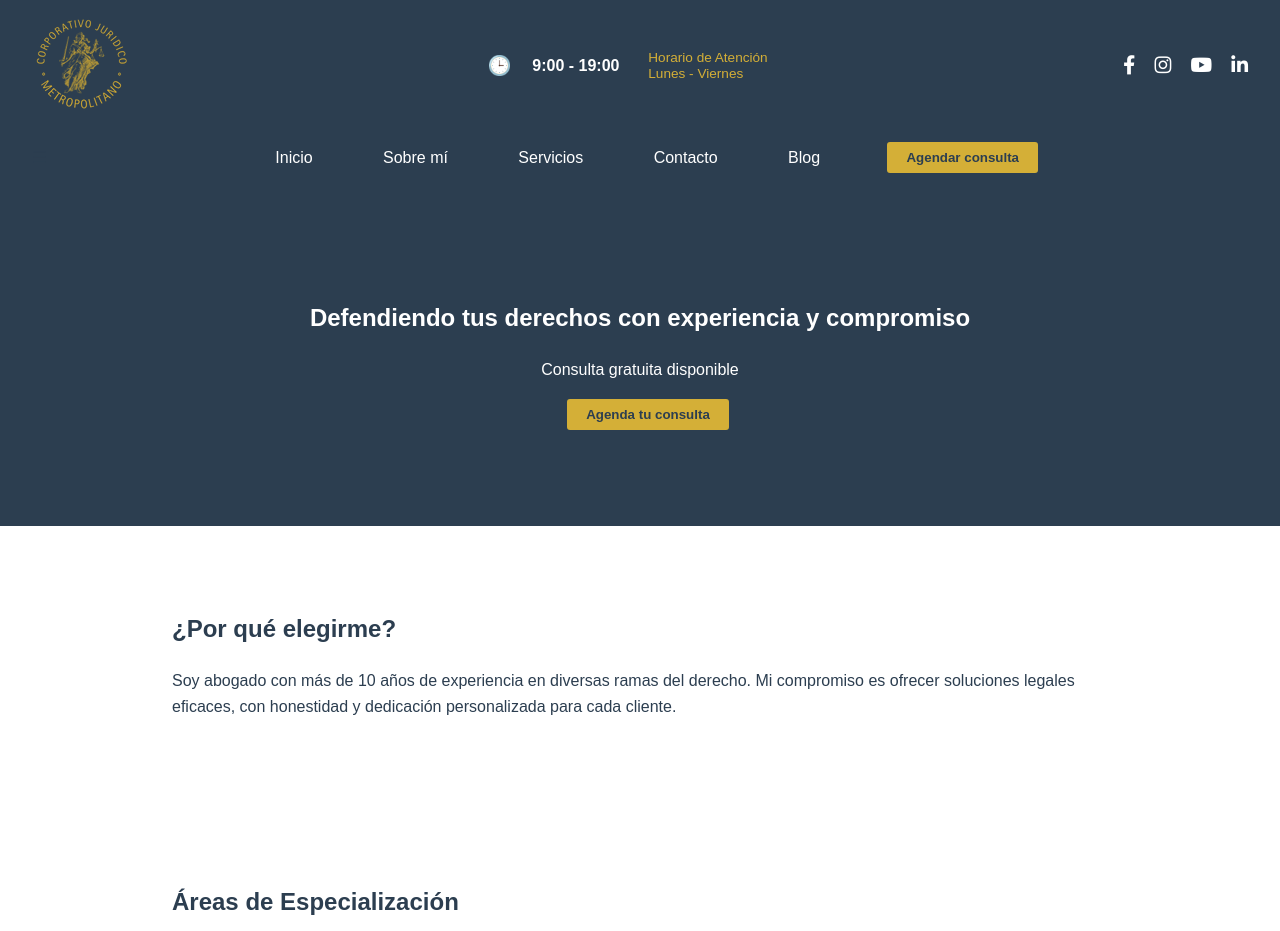
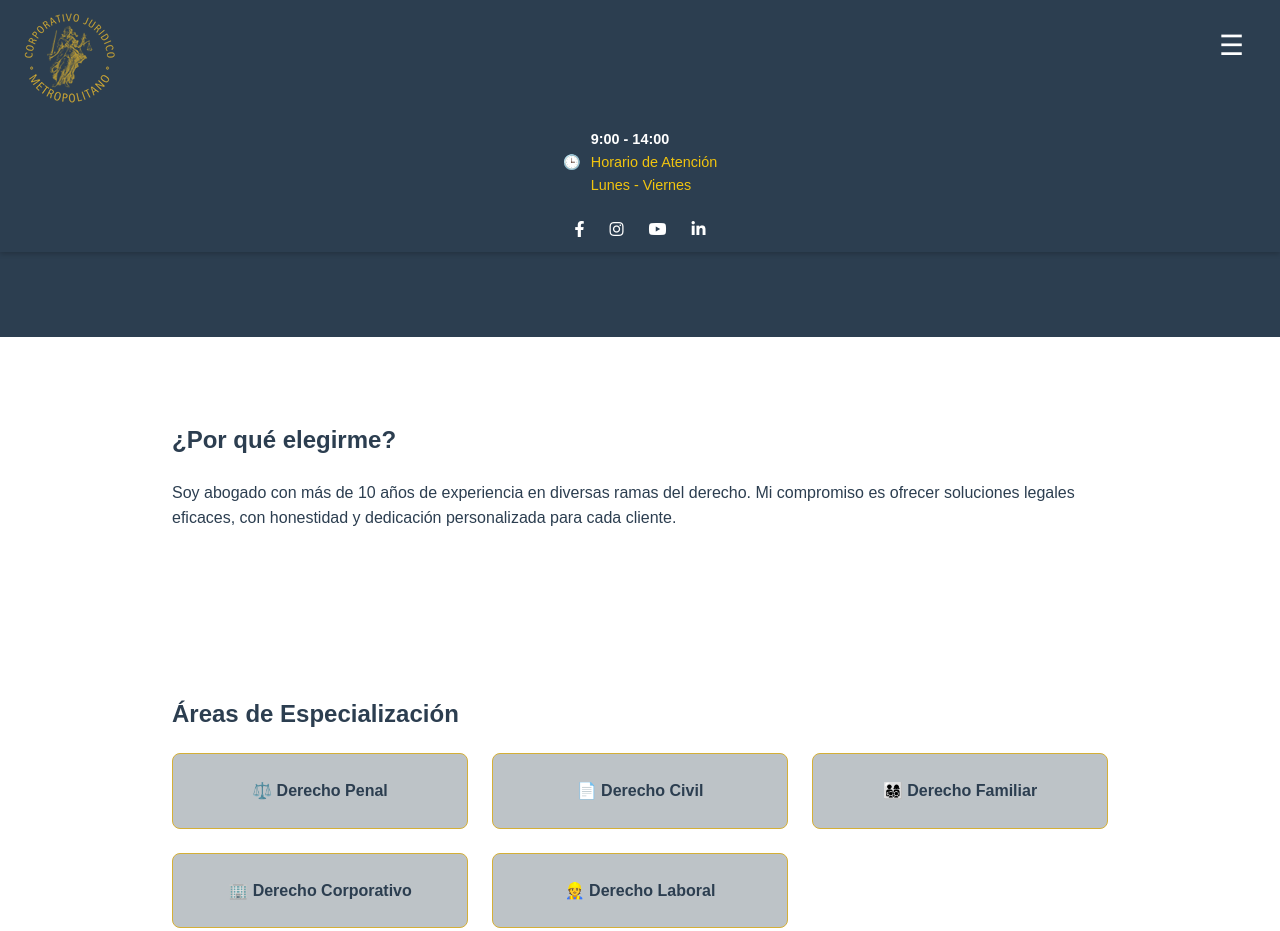
Before and after one commit to MauroMiranda0/cjm, a plain HTML site: page index.html in a window 1280 px wide. Shown: the top 931 px of the page. Drawn offline with Linux system fonts and the light colour scheme.

Commit message:
Add files via upload

```diff
--- a/index.html
+++ b/index.html
@@ -5,70 +5,58 @@
     <meta charset="UTF-8" />
     <meta name="viewport" content="width=device-width, initial-scale=1.0" />
     <title>Despacho Legal</title>
-    <!-- Enlace a la hoja de estilos externa -->
     <link rel="stylesheet" href="styles.css">
-    <!-- FontAwesome para los íconos sociales -->
     <link rel="stylesheet" href="https://cdnjs.cloudflare.com/ajax/libs/font-awesome/5.15.1/css/all.min.css">
 </head>
 
 <body>
-    <!-- Encabezado -->
-    <header class="cjm-header">
-        <div class="cjm-logo-block">
-            <div class="cjm-logo-svg">
-                <img src="Nueva carpeta/logo100x100.png" alt="logotipo">
+    <header class="header">
+        <div class="container">
+            <div class="logo">
+                <img src="Nueva carpeta/logo100x100.png" alt="Corporativo Jurídico Metropolitano">
+            </div>
+            <div class="schedule">
+                <span class="clock">🕒</span>
+                <div>
+                    <strong>9:00 - 14:00</strong><br>
+                    <span>Horario de Atención<br>Lunes - Viernes</span>
                 </div>
             </div>
-
-        <div class="cjm-info-block">
-            <div class="cjm-hours-center">
-                <div class="cjm-hours">
-                    <span class="cjm-clock">🕒</span>
-                    <span class="cjm-time">9:00 - 19:00</span>
-                    <div class="cjm-subtext">Horario de Atención<br>Lunes - Viernes</div>
+            <nav class="nav" id="navbar">
+                <ul>
+                    <li><a href="#inicio">Inicio</a></li>
+                    <li><a href="#sobre-mi">Sobre mí</a></li>
+                    <li><a href="#servicios">Servicios</a></li>
+                    <li><a href="#contacto">Contacto</a></li>
+                    <li><a href="#">Blog</a></li>
+                </ul>
+                <a href="#contacto" class="btn">Agendar consulta</a>
+            </nav>
+            <div class="socials">
+                <a href="#" aria-label="Facebook">
+                    <span class="cjm-social-icon"><i class="fab fa-facebook-f"></i></span>
+                </a>
+                <a href="#" aria-label="Instagram">
+                    <span class="cjm-social-icon"><i class="fab fa-instagram"></i></span>
+                </a>
+                <a href="#" aria-label="YouTube">
+                    <span class="cjm-social-icon"><i class="fab fa-youtube"></i></span>
+                </a>
+                <a href="#" aria-label="LinkedIn">
+                    <span class="cjm-social-icon"><i class="fab fa-linkedin-in"></i></span>
+                </a>
             </div>
-            </div>
-            <div class="cjm-socials">
-                <div>
-                    <span class="cjm-social-icon"><i class="fab fa-facebook-f"></i></span>
-                </div>
-                <div>
-                    <span class="cjm-social-icon"><i class="fab fa-instagram"></i></span>
-                </div>
-                <div>
-                    <span class="cjm-social-icon"><i class="fab fa-youtube"></i></span>
-                </div>
-                <div>
-                    <span class="cjm-social-icon"><i class="fab fa-linkedin-in"></i></span>
-                </div>
-            </div>
+            <button class="menu-toggle" id="menuToggle" aria-label="Abrir menú de navegación">☰</button>
         </div>
     </header>
 
-    <!-- Navbar -->
-    <div class="cjm-navbar-container">
-        <div class="cjm-navbar-inner">
-            <div class="cjm-navbar-toggle" id="navbarToggle">☰</div>
-            <nav class="cjm-navbar" id="mainNavbar">
-                <a href="#inicio">Inicio</a>
-                <a href="#sobre-mi">Sobre mí</a>
-                <a href="#servicios">Servicios</a>
-                <a href="#contacto">Contacto</a>
-                <a href="#blog">Blog</a>
-                <button class="cta-btn-navbar">Agendar consulta</button>
-            </nav>
-        </div>
-    </div>
-
-
-    <!-- Hero Section -->
+    <main>
         <section class="hero" id="inicio">
             <h1>Defendiendo tus derechos con experiencia y compromiso</h1>
             <p>Consulta gratuita disponible</p>
-        <button class="cta-btn" onclick="scrollToSection('contacto')">Agenda tu consulta</button>
+            <button class="cta-btn" onclick="document.getElementById('contacto').scrollIntoView({behavior:'smooth'})">Agenda tu consulta</button>
         </section>
 
-    <!-- Descripción breve -->
         <section class="section" id="sobre-mi">
             <h2>¿Por qué elegirme?</h2>
             <p>
@@ -76,7 +64,6 @@
             </p>
         </section>
 
-    <!-- Áreas de especialización -->
         <section class="section" id="servicios">
             <h2>Áreas de Especialización</h2>
             <div class="cards">
@@ -88,7 +75,6 @@
             </div>
         </section>
 
-    <!-- Testimonios -->
         <section class="section">
             <h2>Lo que dicen mis clientes</h2>
             <blockquote>
@@ -99,12 +85,11 @@
             </blockquote>
         </section>
 
-    <!-- Llamado a la acción -->
         <section class="section" style="text-align:center;">
-        <button class="cta-btn" onclick="scrollToSection('contacto')">Contáctame ahora</button>
+            <button class="cta-btn" onclick="document.getElementById('contacto').scrollIntoView({behavior:'smooth'})">Contáctame ahora</button>
         </section>
+    </main>
 
-    <!-- Pie de página -->
     <footer id="contacto">
         <p>Tel: (55) 1234-5678 | Email: contacto@tunombrelegal.com</p>
         <p>
@@ -113,9 +98,6 @@
         <p><a href="#">Aviso de privacidad</a></p>
     </footer>
 
-    <!-- Enlace al archivo JavaScript externo -->
     <script src="script.js"></script>
-
 </body>
-
 </html>
--- a/script.js
+++ b/script.js
@@ -1,7 +1,9 @@
 document.addEventListener('DOMContentLoaded', () => {
-    const toggle = document.getElementById('navbarToggle');
-    const navbar = document.getElementById('mainNavbar');
-    toggle?.addEventListener('click', () => {
-        navbar?.classList.toggle('open');
-    });
+    const toggle = document.getElementById('menuToggle');
+    const navbar = document.getElementById('navbar');
+    if (toggle && navbar) {
+        toggle.addEventListener('click', () => {
+            navbar.classList.toggle('open');
+        });
+    }
 });
--- a/styles.css
+++ b/styles.css
@@ -10,166 +10,178 @@ body {
 }
 
 /* --- HEADER Y LOGO --- */
-.cjm-header, header {
-    background: #2C3E50;
+.header {
+  position: fixed;
+  top: 0;
+  width: 100%;
+  background-color: #2c3e50;
   color: #fff;
+  z-index: 1000;
+  padding: 10px 0;
+  box-shadow: 0 2px 5px rgba(0,0,0,0.2);
+}
+
+.container {
+  max-width: 1400px;
+  margin: 0 auto;
+  padding: 0 20px;
   display: flex;
   align-items: center;
   justify-content: space-between;
-    padding: 1rem 2rem;
-    position: sticky;
-    top: 0;
-    z-index: 1000;
-    gap: 2rem;
   flex-wrap: wrap;
 }
 
-.cjm-logo-block, .logo {
+.logo img {
+  max-height: 100px;
+}
+
+.schedule {
   display: flex;
   align-items: center;
-    font-weight: bold;
-    font-size: 1.2rem;
-    color: #D4AF37;
+  color: #f1c40f;
+  gap: 10px;
+  font-size: 0.9em;
 }
 
-.cjm-logo-svg img {
-    width: 100px;
-    height: 100px;
-    max-width: 120px;
-    min-width: 56px;
-    display: block;
-    margin: 0 auto;
-    transition: width 0.2s, height 0.2s;
+.schedule strong {
+  color: white;
+  font-size: 1em;
 }
 
-/* --- HEADER CENTRO Y HORARIO --- */
-.cjm-header-center {
-    flex: 1 1 auto;
+.nav {
   display: flex;
-    justify-content: center;
   align-items: center;
-    min-width: 0;
+  gap: 30px;
 }
 
-.cjm-info-block {
+.nav ul {
   display: flex;
-    align-items: center;
-    justify-content: center;
-    flex: 1 1 0;
-    gap: 2rem;
-    min-width: 0;
+  gap: 20px;
+  list-style: none;
+  margin: 0;
+  padding: 0;
 }
 
-.cjm-hours-center {
-    display: flex;
-    justify-content: center;
-    align-items: center;
-    flex: 1 1 0;
-    min-width: 0;
+.nav ul li a {
+  text-decoration: none;
+  color: white;
+  font-weight: 500;
+  transition: color 0.3s;
 }
 
-.cjm-hours {
-    display: flex;
-    flex-direction: row;
-    align-items: center;
-    gap: 1rem;
-    flex-wrap: wrap;
+.nav ul li a:hover {
+  color: #f1c40f;
 }
 
-.cjm-clock {
-    font-size: 1.2rem;
-    margin-right: 0.3rem;
+.btn {
+  background-color: #d4ac2b;
+  color: #1c1c1c;
+  padding: 8px 16px;
+  border-radius: 5px;
+  text-decoration: none;
+  font-weight: bold;
+  transition: background 0.2s, color 0.2s;
 }
 
-.cjm-time {
-    font-weight: bold;
-    font-size: 1rem;
-    margin-right: 0.3rem;
+.btn:hover {
+  background: #b7950b;
+  color: #fff;
 }
 
-.cjm-subtext {
-    font-size: 0.85rem;
-    color: #D4AF37;
-    text-align: left;
-    line-height: 1.2;
-    margin-left: 0.5rem;
-    min-width: 90px;
+.socials {
+  display: flex;
+  align-items:center;
+  gap: 25px;
 }
 
-/* --- REDES SOCIALES --- */
-.cjm-socials {
-    display: flex;
-    align-items: center;
-    justify-content: flex-end;
-    gap: 1.2rem;
-    min-width: 120px;
-    flex: 0 0 auto;
-}
-.cjm-socials > div {
-    display: flex;
-    align-items: center;
-}
-.cjm-social-icon {
-    font-size: 1.2rem;
+.socials a{
     color: #fff;
-    background: transparent;
-    transition: color 0.2s;
-}
-.cjm-social-icon:hover {
-    color: #D4AF37;
 }
 
-/* --- NAVBAR --- */
-.cjm-navbar-container {
-    width: 100%;
-    background: #2C3E50;
-    position: relative;
+.socials i:hover{
+    color: #f1c40f;
+    cursor: pointer;
+}
+
+/* Responsive */
+.menu-toggle {
+  display: none;
+  position: absolute;
+  top: 18px;
+  right: 30px;
+  background: none;
+  border: none;
+  font-size: 28px;
+  color: white;
+  cursor: pointer;
   z-index: 1100;
 }
-.cjm-navbar-inner {
-    max-width: 1400px;
-    margin: 0 auto;
-    display: flex;
-    align-items: center;
-    padding: 0.3rem 2rem;
+
+@media (max-width: 1400px) {
+  .menu-toggle {
+    display: block;
+  }
+  .container {
     position: relative;
   }
-.cjm-navbar {
+  .container {
+    justify-content: space-between;
+  }
+
+  .nav {
+    flex-direction: column;
+    width: 100%;
+    display: none;
+    background-color: #2c3e50;
+    padding: 10px 0;
+  }
+
+  .nav.open {
     display: flex;
+  }
+
+  .menu-toggle {
+    display: block;
+  }
+
+  .nav ul {
+    flex-direction: column;
     align-items: center;
-    gap: 2rem;
+    width: 100%;
+  }
+
+  .nav .btn {
+    margin-top: 10px;
+  }
+
+  .schedule {
+    order: 1;
     width: 100%;
     justify-content: center;
-    transition: max-height 0.3s;
+    margin: 10px 0;
   }
-.cjm-navbar a, nav a {
-    color: #fff;
-    text-decoration: none;
-    font-weight: 500;
-    padding: 0.5rem 0.7rem;
-    border-radius: 3px;
-    transition: background 0.2s, color 0.2s;
-    margin: 0 0.5rem;
+
+  .socials {
+    order: 3;
+    width: 100%;
+    justify-content: center;
+    text-align: center;
+    margin-top: 10px;
   }
-.cjm-navbar a:hover, nav a:hover {
-    background: #D4AF37;
-    color: #2C3E50;
 }
-.cta-btn-navbar, .cta-btn {
-    background: #D4AF37;
-    color: #2C3E50;
-    border: none;
-    border-radius: 3px;
-    padding: 0.5rem 1.2rem;
-    font-weight: bold;
-    cursor: pointer;
-    margin-left: 1rem;
-    transition: background 0.2s, color 0.2s;
+
+@media (max-width: 768px) {
+  .logo img {
+    max-height: 50px;
   }
-.cta-btn-navbar:hover, .cta-btn:hover {
-    background: #fff;
-    color: #fff;
-    border: 1px solid #D4AF37;
+
+  .schedule span {
+    font-size: 0.8em;
+  }
+
+  .nav ul li a {
+    font-size: 1em;
+  }
 }
 
 /* --- HERO Y SECCIONES --- */
```
Lines whose indentation alone changed are shown as unchanged.
